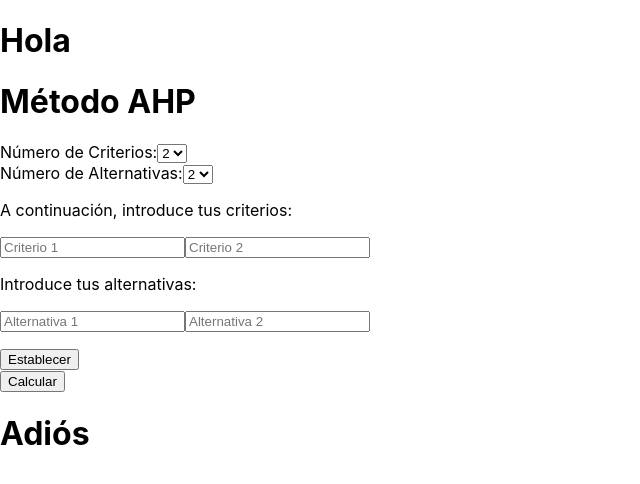
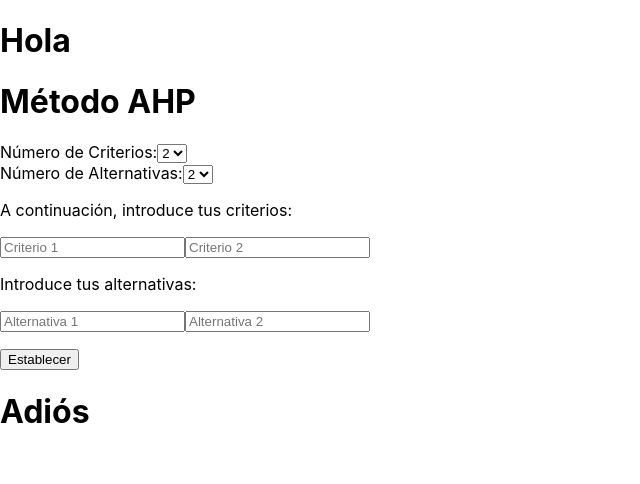
Before and after one commit to pacuellarp/Multi-criteria-decision-analysis-method, a React (Create React App) app: page / in a window 1280 px wide. Shown: the top 484 px of the page, without its empty margins (0-640 px from the left). Built offline with nearby package versions, Linux system fonts and the light colour scheme.

Commit message:
Calcular button moved

```diff
--- a/src/components/ahp/ahp.js
+++ b/src/components/ahp/ahp.js
@@ -13,7 +13,8 @@ const AHP = () => {
   const [namesCriterios, setNamesCriterios] = useState([]);
   const [namesAlternativas, setNamesAlternativas] = useState([]);
   const [matricesTitles, setMatricesTitles] = useState('');
-  let updatedMatrices =[]
+  const[mostrarCalcular,setMostrarCalcular] = useState(false);
+  let updatedMatrices =[];
 
 const handleMatrixUpdate = (updatedMatrix, matrixId) => {
   // Obtén el índice de la matriz que se actualizó
@@ -63,6 +64,7 @@ const handleMatrixUpdate = (updatedMatrix, matrixId) => {
 
     // Establece el título de la matriz principal y los títulos de las matrices de valoraciones
     setMatricesTitles([matrizPrincipalTitle, ...criteriosTitles]);
+    setMostrarCalcular(true);
   };
 
   const handleCalcularClick = () => {
@@ -113,7 +115,7 @@ const handleMatrixUpdate = (updatedMatrix, matrixId) => {
         ))}
       </div>
       <div>
-        <button onClick={handleCalcularClick}>Calcular</button>
+        {mostrarCalcular && <button onClick={handleCalcularClick}>Calcular</button>}
       </div>
       {mostrarMatrixOperations && <MatrixOperations namesCriterios={namesCriterios} namesAlternativas={namesAlternativas} numCriterios={numCriterios} numAlternativas={numAlternativas} matrices={matrices} />} {/* Pasa las matrices a MatrixOperations */}
     </div>
```
